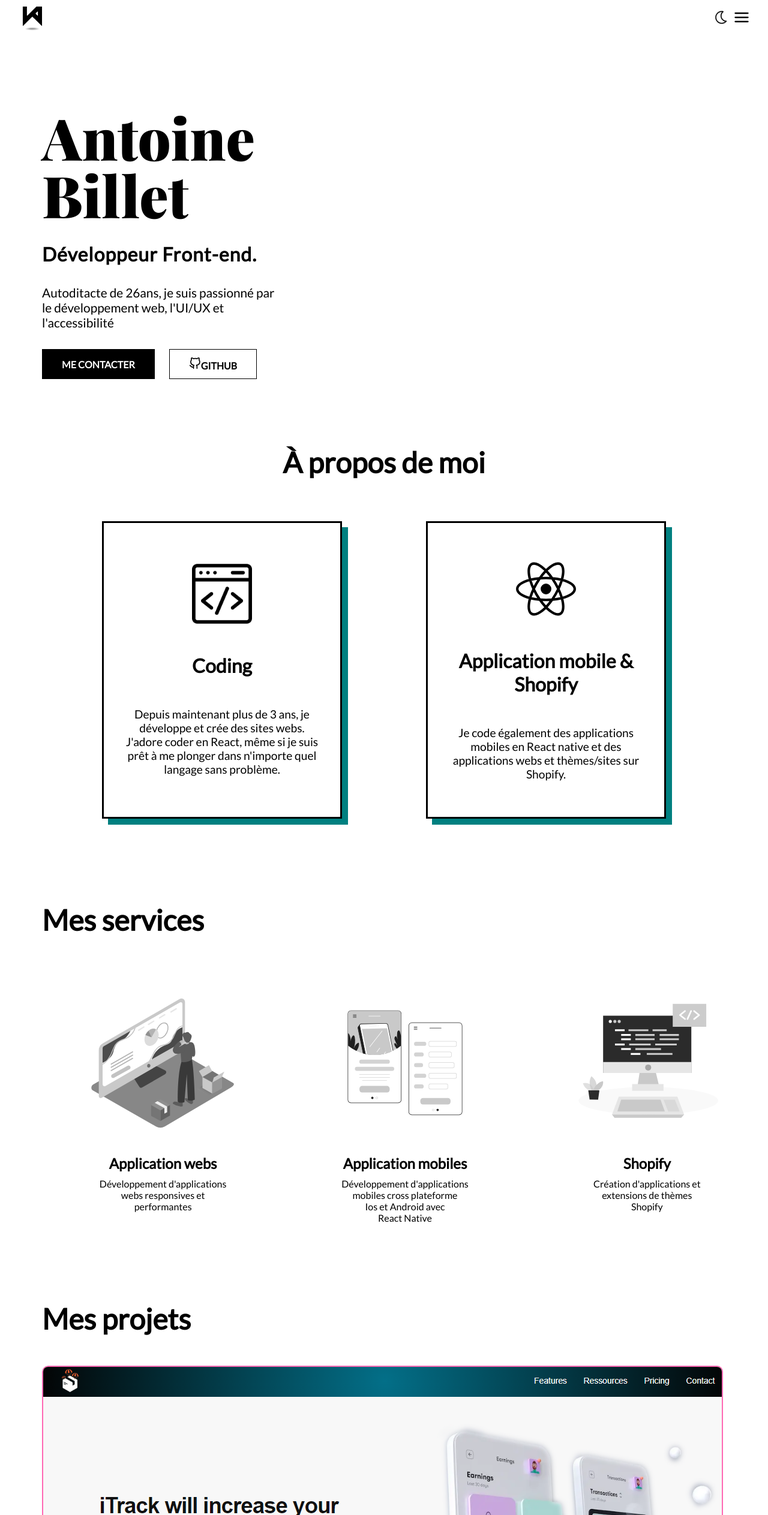
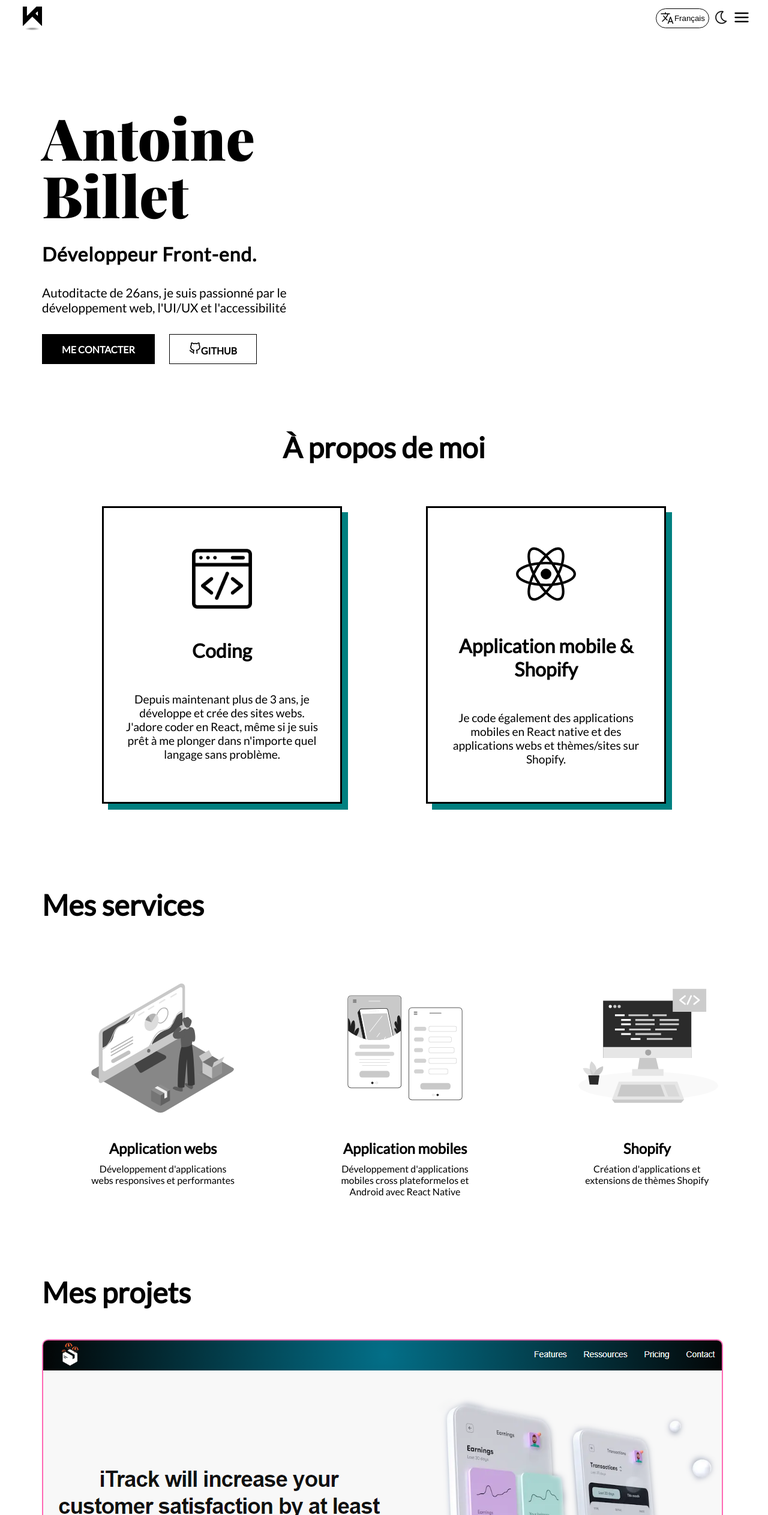
Before and after one commit to antoineskt/portfolio, a React (Vite) app: page / in a window 1280 px wide. Shown: the top 2526 px of the page at 60% size. Built offline with nearby package versions, Linux system fonts and the light colour scheme.

Commit message:
add translations

```diff
--- a/package.json
+++ b/package.json
@@ -16,11 +16,13 @@
     "eslint-plugin-import": "^2.28.0",
     "eslint-plugin-jsx-a11y": "^6.7.1",
     "eslint-plugin-react": "^7.33.1",
+    "i18next": "^23.5.1",
     "localforage": "^1.10.0",
     "match-sorter": "^6.3.1",
     "prettier": "^3.0.0",
     "react": "^18.2.0",
     "react-dom": "^18.2.0",
+    "react-i18next": "^13.2.2",
     "react-router-dom": "^6.14.2",
     "sort-by": "^1.2.0",
     "styled-components": "^6.0.5",
--- /dev/null
+++ b/src/Lang/i18n.tsx
@@ -0,0 +1,30 @@
+import i18n from 'i18next'
+import { initReactI18next } from 'react-i18next'
+import fr from './locales/fr.json'
+import en from './locales/en.json'
+
+// eslint-disable-next-line import/no-named-as-default-member
+i18n.use(initReactI18next).init({
+  resources: {
+    en: {
+      translations: {
+        ...en,
+      },
+    },
+    fr: {
+      translations: {
+        ...fr,
+      },
+    },
+  },
+  lng: 'fr',
+  fallbackLng: ['fr', 'en'],
+  ns: ['translations'],
+  defaultNS: 'translations',
+  keySeparator: '.',
+  interpolation: {
+    escapeValue: false,
+  },
+})
+
+export default i18n
--- /dev/null
+++ b/src/Lang/locales/en.json
@@ -0,0 +1,73 @@
+{
+  "title": "Front-end developer",
+  "description": "Self-taught of 26 years, I have been passionate about web development, UI/UX and accessibility.",
+  "contactMe": "Contact me",
+  "resume": "Resume",
+  "translateTo": {
+    "english": "Translate to english",
+    "french": "Traduire en français"
+  },
+  "projects": {
+    "title": "My projects",
+    "descriptionOne": "Next App for a Shopify application",
+    "descriptionTwo": "Real-time weekly planner for easy goal tracking",
+    "descriptionThird": "Mobile application in React Native. The app lets you log in and track your goals in real time.",
+    "descriptionFourth": "Using a book search API",
+    "descriptionFivth": "Simple reproduction of a showcase page in html css"
+  },
+  "skills": {
+    "title": "My skills",
+    "titleTwo": "I was able to work with",
+    "titleThree": "I use these tools"
+  },
+  "knowMore": "Read more",
+  "aboutSomething": "about",
+  "seeWebsite": "See on the website",
+  "seeRepo": "See on GitHub",
+  "seeCasestudy": "Read more",
+  "viewProject": "See project",
+
+  "workedWith": "Worked with these technologies",
+  "workedWithServices": "I've worked with these services",
+  "workedWithTools": "The tools I use",
+  "code": {
+    "title": "GitHub statistics",
+    "mostActivePR": "Most active PR",
+    "userStats": "Stats",
+    "languagesStats": "% of bytes written by languages",
+    "someContributions": "Some OSS contributions"
+  },
+  "experience": "Work experience",
+  "about": {
+    "title": "About Me",
+    "description": "I've been developing and creating websites for over 3 years now. I love coding in React, although i'm ready to dive into any language without a problem.",
+    "h2": "Mobile application & Shopify",
+    "descriptionTwo": "I also code mobile applications in native React and web applications and themes/sites on Shopify."
+  },
+
+  "latestPost": "My last blog post",
+  "readArticle": "Read post",
+  "published": "published on",
+  "builtWith": "Built with",
+  "hostedOn": "and hosted on",
+  "footNote": "<span>This website has been made by hand and does not collect anything. You can find the source code on <a href='https://github.com/KeziahMoselle/keziahmoselle.fr'>GitHub</a>. Thank you for stopping by, have a great day ! 👋</span>",
+  "services": {
+    "title": "My services",
+    "web": {
+      "title": "Application webs",
+      "description": "Responsive, high-performance web application development"
+    },
+    "mobiles": {
+      "title": "Mobile applications",
+      "description": "Cross-platform mobile application development for Ios and Android with React Native"
+    },
+    "shopify": {
+      "title": "Shopify",
+      "description": "Shopify applications and theme extensions"
+    }
+  },
+  "socials": {
+    "title": "Social networks & Links",
+    "description": "You can find me on these platforms 👇"
+  }
+}
--- /dev/null
+++ b/src/Lang/locales/fr.json
@@ -0,0 +1,71 @@
+{
+  "title": "Développeur Front-end.",
+  "description": "Autoditacte de 26ans, je suis passionné par le développement web, l'UI/UX et l'accessibilité",
+  "contactMe": "Me contacter",
+  "resume": "CV",
+  "translateTo": {
+    "english": "Translate to english",
+    "french": "Traduire en français"
+  },
+  "projects": {
+    "title": "Mes projets",
+    "descriptionOne": "Next App pour une application Shopify",
+    "descriptionTwo": "Agenda de semaine en temps réel pour suivre ses objectifs simplement",
+    "descriptionThird": "Application mobile en React Native. L'app permet de s'identifier et de suivre ses objectifs en temps reél",
+    "descriptionFourth": "Utilisation d'une API de recherche de livre",
+    "descriptionFivth": "Reproduction simple d'une page vitrine d'un site en html css"
+  },
+  "skills": {
+    "title": "Mes compétences",
+    "titleTwo": "J'ai pu travailler avec",
+    "titleThree": "J'utilise ces outils"
+  },
+  "knowMore": "En savoir plus",
+  "aboutSomething": "à propos de",
+  "seeWebsite": "Voir le site",
+  "seeRepo": "Voir sur GitHub",
+  "seeCasestudy": "Lire l'étude",
+  "viewProject": "Voir le projet",
+  "workedWith": "J'ai pu travailler avec",
+  "workedWithServices": "J'ai utilisé ces services",
+  "workedWithTools": "Les outils que j'utilise",
+  "code": {
+    "title": "Statistiques GitHub",
+    "mostActivePR": "PR le plus actif",
+    "userStats": "Statistiques",
+    "languagesStats": "% écrit par langages",
+    "someContributions": "Quelques contributions open-source"
+  },
+  "experience": "Expériences professionnelles",
+  "about": {
+    "title": "À propos de moi",
+    "description": "Depuis maintenant plus de 3 ans, je développe et crée des sites webs. J'adore coder en React, même si je suis prêt à me plonger dans n'importe quel langage sans problème.",
+    "h2": "Application mobile & Shopify",
+    "descriptionTwo": "Je code également des applications mobiles en React native et des applications webs et thèmes/sites sur Shopify."
+  },
+  "latestPost": "Mon dernier article",
+  "readArticle": "Lire l'article",
+  "published": "Publié le",
+  "builtWith": "Développé avec",
+  "hostedOn": "et hébergé sur",
+  "footNote": "<span>Ce site a été réalisé à la main et ne collecte aucune donnée. Vous pouvez trouver le code source sur <a href='https://github.com/KeziahMoselle/keziahmoselle.fr'>GitHub</a>. Merci de votre visite, passez une bonne journée ! 👋</span>",
+  "services": {
+    "title": "Mes services",
+    "web": {
+      "title": "Application webs",
+      "description": "Développement d'applications webs responsives et performantes"
+    },
+    "mobiles": {
+      "title": "Application mobiles",
+      "description": "Développement d'applications mobiles cross plateformeIos et Android avec React Native"
+    },
+    "shopify": {
+      "title": "Shopify",
+      "description": "Création d'applications et extensions de thèmes Shopify"
+    }
+  },
+  "socials": {
+    "title": "Réseaux sociaux et liens",
+    "description": "Vous pouvez me retrouver sur ces plateformes 👇"
+  }
+}
--- a/src/components/Header/index.tsx
+++ b/src/components/Header/index.tsx
@@ -4,6 +4,7 @@ import { ReactComponent as Logoab } from '../../assets/logoab.svg'
 import { useState, useContext } from 'react'
 import { ThemeContext } from '../../utils/context'
 import { sun, moon } from '../../assets/lights'
+import { useTranslation } from 'react-i18next'
 
 const DivHeaderAndMenuOverlay = styled.div`
   z-index: 10;
@@ -110,9 +111,52 @@ const A = styled.a`
   @media (max-width: 768px) {
   }
 `
+
+const ButtonTranslation = styled.button`
+  border-radius: 20px;
+  border: solid 1px black;
+  cursor: pointer;
+  background-color: transparent;
+
+  display: flex;
+  align-items: center;
+`
+
+const DivThreeButtons = styled.div`
+  display: flex;
+`
 export default function Header() {
   const [visible, setVisible] = useState<boolean>(false)
   const { toggleTheme, theme } = useContext(ThemeContext)
+  const { i18n } = useTranslation()
+
+  const svgTranslation = (
+    <svg xmlns="http://www.w3.org/2000/svg" width="24" height="24" strokeWidth="1.5" viewBox="0 0 24 24" fill="none">
+      <path
+        d="M2 5H9M16 5H13.5M9 5L13.5 5M9 5V3M13.5 5C12.6795 7.73513 10.9612 10.3206 9 12.5929M4 17.5C5.58541 16.1411 7.376 14.4744 9 12.5929M9 12.5929C8 11.5 6.4 9.3 6 8.5M9 12.5929L12 15.5"
+        stroke="currentColor"
+        strokeLinecap="round"
+        strokeLinejoin="round"
+      />
+      <path
+        d="M13.5 21L14.6429 18M21.5 21L20.3571 18M14.6429 18L17.5 10.5L20.3571 18M14.6429 18H20.3571"
+        stroke="currentColor"
+        strokeLinecap="round"
+        strokeLinejoin="round"
+      />
+    </svg>
+  )
+
+  function handleTranslating() {
+    console.log('yo')
+    if (i18n.language === 'fr') {
+      i18n.changeLanguage('en')
+      console.log('change en')
+    } else {
+      console.log('change fr ')
+      i18n.changeLanguage('fr')
+    }
+  }
 
   return (
     <DivHeaderAndMenuOverlay>
@@ -120,7 +164,11 @@ export default function Header() {
         <DivLogo>
           <Logoab />
         </DivLogo>
-        <ul>
+        <DivThreeButtons>
+          <ButtonTranslation onClick={handleTranslating}>
+            {svgTranslation}
+            {i18n.language === 'fr' ? 'Français' : 'English'}
+          </ButtonTranslation>
           <ButtonDarkTheme onClick={() => toggleTheme()}>{theme === 'light' ? moon : sun}</ButtonDarkTheme>
           <ButtonMenuBurger onClick={() => setVisible(true)}>
             <svg
@@ -139,7 +187,7 @@ export default function Header() {
               <line x1="3" y1="18" x2="21" y2="18"></line>
             </svg>
           </ButtonMenuBurger>
-        </ul>
+        </DivThreeButtons>
 
         <Nav $visible={visible}>
           <DivButtonCloseMenu>
@@ -184,7 +232,7 @@ export default function Header() {
               </li>
               <li>
                 <A onClick={() => setVisible(false)} href="#competence">
-                  Compétences
+                  Skills
                 </A>
               </li>
               <li>
--- a/src/components/Service/index.tsx
+++ b/src/components/Service/index.tsx
@@ -4,6 +4,7 @@ import styled from 'styled-components'
 import phone from './phone.svg'
 import code from './code.svg'
 import website from './website.svg'
+import { useTranslation } from 'react-i18next'
 
 const SectionService = styled.section`
   background-color: f7f7f7;
@@ -62,37 +63,31 @@ const Img = styled.img`
 `
 
 export default function Service() {
+  const { t } = useTranslation()
   return (
     <SectionService id="services">
-      <H1>Mes services</H1>
+      <H1>{t('services.title')}</H1>
       <DivThreeBox>
         <DivOneBloc>
           <div>
             <Img src={website} alt="website" />
           </div>
-          <H2>Application webs</H2>
-          <p>
-            Développement d'applications webs responsives et <br /> performantes
-          </p>
+          <H2>{t('services.web.title')}</H2>
+          <p>{t('services.web.description')}</p>
         </DivOneBloc>
         <DivOneBloc>
           <div>
             <Img src={phone} alt="téléphone" />
           </div>
-          <H2>Application mobiles</H2>
-          <p>
-            Développement d'applications mobiles cross plateforme <br /> Ios et Android avec <br /> React Native{' '}
-          </p>
+          <H2>{t('services.mobiles.title')}</H2>
+          <p>{t('services.mobiles.description')}</p>
         </DivOneBloc>
         <DivOneBloc>
           <div>
             <Img src={code} alt="code" />
           </div>
           <H2>Shopify</H2>
-          <p>
-            Création d'applications et extensions de thèmes <br />
-            Shopify
-          </p>
+          <p>{t('services.shopify.description')}</p>
         </DivOneBloc>
       </DivThreeBox>
     </SectionService>
--- a/src/main.tsx
+++ b/src/main.tsx
@@ -5,6 +5,7 @@ import Home from './pages/Home'
 import Error from './components/Error'
 import GlobalStyle from './utils/style/GlobalStyle'
 import { ThemeProvider } from './utils/context'
+import './Lang/i18n' // Importez la configuration d'i18next
 
 const container = document.getElementById('root')
 const root = createRoot(container!)
```
Also changed, not shown: src/components/Apropos/index.tsx (+6 -10 lines), src/components/Competence/index.tsx (+5 -3 lines), src/components/Presentation/index.tsx (+5 -5 lines), src/components/Projects/index.tsx (+7 -5 lines), 1 other file (tests, documents, lock files or other folders).
